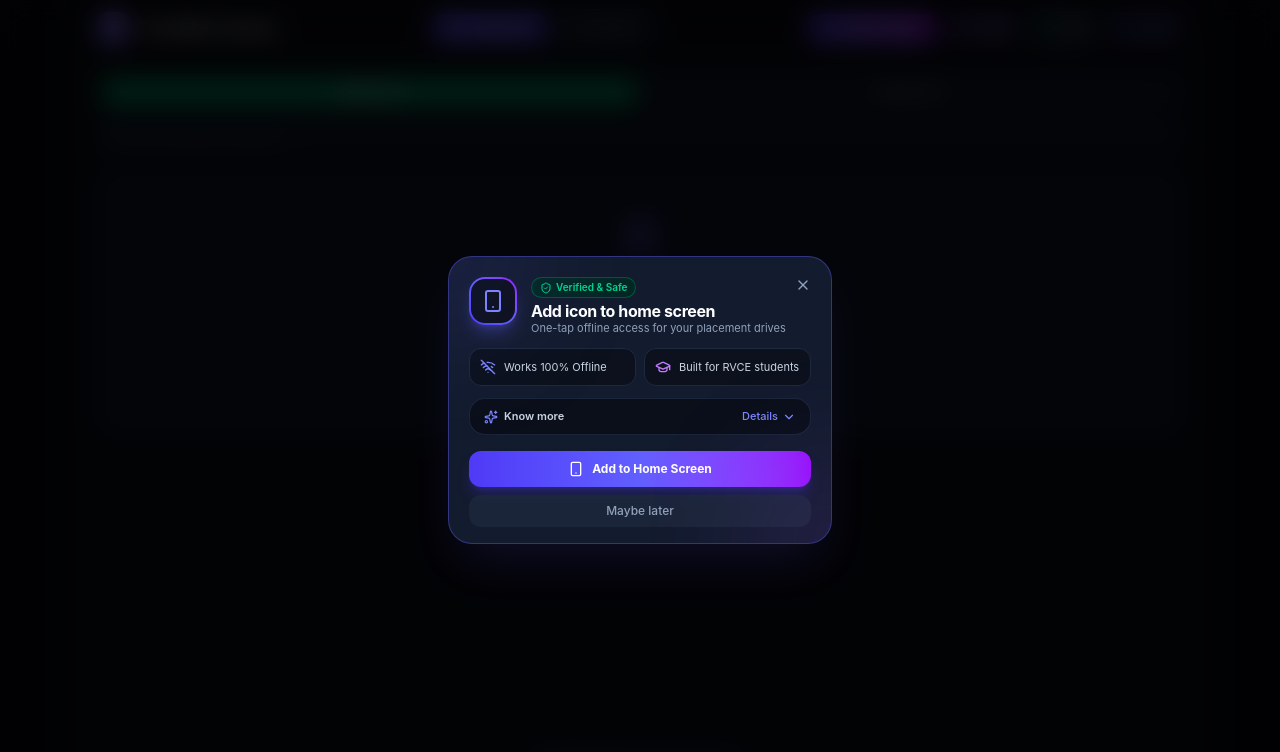
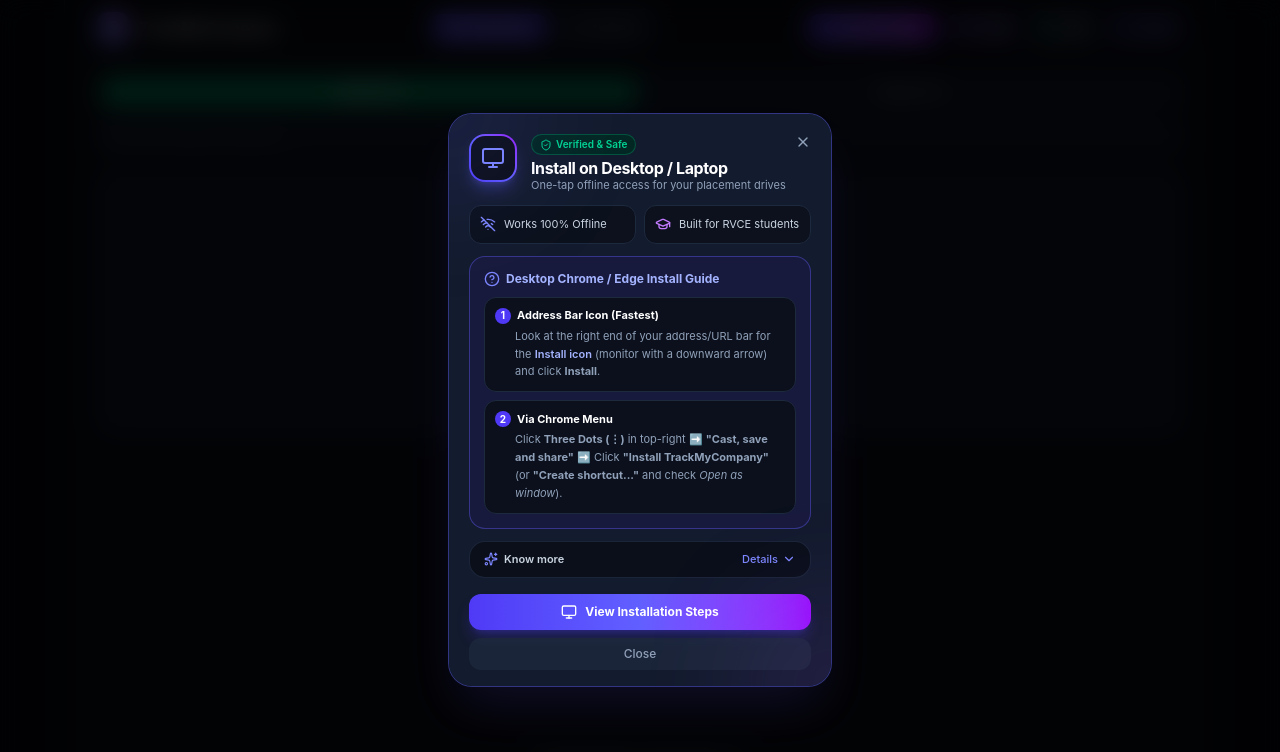
Before and after one commit to Shash-J/TrackMyCompany, a React (Vite) app: page / in a window 1280 px wide. Shown: the top 752 px of the page. Built offline with nearby package versions, Linux system fonts and the light colour scheme.

Commit message:
fix(install): auto-redirect HTTP to HTTPS, early capture install prompt, and add interactive multi-platform guidance

```diff
--- a/src/components/InstallPromptModal.tsx
+++ b/src/components/InstallPromptModal.tsx
@@ -10,8 +10,10 @@
   Sparkles,
   Lock,
   Share,
-  PlusSquare,
-  Code2
+  Code2,
+  Monitor,
+  AlertTriangle,
+  HelpCircle
 } from 'lucide-react';
 
 interface InstallPromptModalProps {
@@ -27,34 +29,49 @@
 }) => {
   const [isKnowMoreOpen, setIsKnowMoreOpen] = useState(false);
   const [isInstalling, setIsInstalling] = useState(false);
+  const [showManualGuide, setShowManualGuide] = useState(false);
 
   if (!isOpen) return null;
 
-  // Check if device is iOS (Safari doesn't support beforeinstallprompt)
+  // Platform detection
   const isIOS = typeof navigator !== 'undefined' && /iPad|iPhone|iPod/.test(navigator.userAgent) && !(window as any).MSStream;
+  const isAndroid = typeof navigator !== 'undefined' && /Android/i.test(navigator.userAgent);
+  const isDesktop = !isIOS && !isAndroid;
+
+  // Protocol detection: Chrome disables PWAs on insecure HTTP (showing "Not secure")
+  const isHttp = typeof window !== 'undefined' && window.location.protocol === 'http:' && window.location.hostname !== 'localhost' && window.location.hostname !== '127.0.0.1';
+
+  const handleSwitchToHttps = () => {
+    if (typeof window !== 'undefined') {
+      window.location.href = window.location.href.replace('http:', 'https:');
+    }
+  };
 
   const handleInstallClick = async () => {
+    // If on insecure HTTP, redirect to HTTPS where Chrome allows installation
+    if (isHttp) {
+      handleSwitchToHttps();
+      return;
+    }
+
     if (deferredPrompt) {
       setIsInstalling(true);
       try {
         await deferredPrompt.prompt();
         const choice = await deferredPrompt.userChoice;
-        if (choice.outcome === 'accepted') {
+        if (choice?.outcome === 'accepted') {
           console.log('[PWA] User accepted installation prompt');
         }
       } catch (err) {
         console.error('[PWA] Installation prompt failed:', err);
+        setShowManualGuide(true);
       } finally {
         setIsInstalling(false);
         onClose();
       }
     } else {
-      // If deferredPrompt is unavailable (e.g. desktop manual or iOS), show guide or auto-close
-      if (!isIOS) {
-        // Trigger browser's install if available or prompt guide
-        alert('To add to home screen, click the install icon in your browser address bar or menu (⋮) -> "Install app".');
-        onClose();
-      }
+      // If deferredPrompt is unavailable, smoothly reveal the in-modal step-by-step guide
+      setShowManualGuide(true);
     }
   };
 
@@ -64,7 +81,7 @@
       onClick={onClose}
     >
       <div
-        className="w-full max-w-sm bg-[#131B2E] border border-indigo-500/40 rounded-3xl shadow-2xl shadow-indigo-950/50 overflow-hidden flex flex-col text-left relative"
+        className="w-full max-w-sm bg-[#131B2E] border border-indigo-500/40 rounded-3xl shadow-2xl shadow-indigo-950/50 overflow-hidden flex flex-col text-left relative max-h-[92vh] overflow-y-auto"
         onClick={(e) => e.stopPropagation()}
       >
         {/* Glow ambient background effect */}
@@ -84,7 +101,11 @@
         <div className="p-5 pb-3 flex items-start gap-3.5">
           <div className="w-12 h-12 rounded-2xl bg-gradient-to-tr from-indigo-600 via-indigo-500 to-purple-600 p-0.5 shadow-lg shadow-indigo-500/30 shrink-0 flex items-center justify-center">
             <div className="w-full h-full bg-[#0B0F19] rounded-[14px] flex items-center justify-center">
-              <Smartphone className="w-6 h-6 text-indigo-400" />
+              {isDesktop ? (
+                <Monitor className="w-6 h-6 text-indigo-400" />
+              ) : (
+                <Smartphone className="w-6 h-6 text-indigo-400" />
+              )}
             </div>
           </div>
 
@@ -96,7 +117,7 @@
               </span>
             </div>
             <h3 className="text-base font-bold text-white tracking-tight leading-snug">
-              Add icon to home screen
+              {isDesktop ? 'Install on Desktop / Laptop' : 'Add icon to home screen'}
             </h3>
             <p className="text-[11px] text-slate-400 leading-tight">
               One-tap offline access for your placement drives
@@ -119,16 +140,75 @@
             </div>
           </div>
 
-          {/* iOS Safari Guided Notice (if on iPhone) */}
-          {isIOS && (
-            <div className="p-3 rounded-2xl bg-indigo-950/40 border border-indigo-500/30 text-xs text-slate-200 space-y-2">
-              <p className="font-semibold text-indigo-300 flex items-center gap-1.5 text-[11px]">
-                <Share className="w-3.5 h-3.5" /> How to install on iOS:
+          {/* Insecure HTTP Warning Banner */}
+          {isHttp && (
+            <div className="p-3.5 rounded-2xl bg-amber-950/60 border border-amber-500/50 text-amber-200 text-xs space-y-2.5 animate-fadeIn">
+              <div className="flex items-center gap-1.5 font-bold text-amber-300 text-xs">
+                <AlertTriangle className="w-4 h-4 text-amber-400 shrink-0" />
+                <span>Switch to Secure HTTPS to Install</span>
+              </div>
+              <p className="text-[11px] text-amber-200/90 leading-relaxed">
+                Your browser shows <strong>&quot;Not secure&quot;</strong>. Google Chrome strictly disables app installation on unencrypted HTTP. Tap below to switch to encrypted HTTPS.
               </p>
-              <ol className="text-[11px] text-slate-300 space-y-1 list-decimal list-inside leading-relaxed">
-                <li>Tap the <strong className="text-white">Share</strong> button below in Safari.</li>
-                <li>Scroll down and tap <strong className="text-white flex-inline items-center gap-1"><PlusSquare className="w-3 h-3 inline" /> Add to Home Screen</strong>.</li>
-              </ol>
+              <button
+                type="button"
+                onClick={handleSwitchToHttps}
+                className="w-full py-2 px-3 bg-amber-500 hover:bg-amber-400 text-slate-950 text-xs font-bold rounded-xl transition-colors cursor-pointer shadow-md"
+              >
+                Switch to Secure HTTPS Now
+              </button>
+            </div>
+          )}
+
+          {/* Interactive Guided Installation (shown on iOS or when manual guide requested or deferredPrompt missing) */}
+          {(isIOS || showManualGuide || (!deferredPrompt && !isHttp)) && (
+            <div className="p-3.5 rounded-2xl bg-indigo-950/50 border border-indigo-500/40 text-xs text-slate-200 space-y-2.5 animate-fadeIn">
+              <div className="flex items-center justify-between text-indigo-300 font-bold text-xs">
+                <span className="flex items-center gap-1.5">
+                  <HelpCircle className="w-4 h-4 text-indigo-400" />
+                  {isDesktop ? 'Desktop Chrome / Edge Install Guide' : isIOS ? 'Apple Safari Install Guide' : 'Android Chrome Install Guide'}
+                </span>
+              </div>
+
+              {isDesktop && (
+                <div className="space-y-2 text-[11px] text-slate-300">
+                  <div className="p-2.5 rounded-xl bg-[#0B0F19]/90 border border-slate-800 space-y-1">
+                    <strong className="text-white flex items-center gap-1.5">
+                      <span className="w-4 h-4 rounded-full bg-indigo-600 text-[10px] flex items-center justify-center text-white shrink-0">1</span>
+                      Address Bar Icon (Fastest)
+                    </strong>
+                    <p className="text-slate-400 leading-relaxed pl-5">
+                      Look at the right end of your address/URL bar for the <span className="text-indigo-300 font-semibold">Install icon</span> (monitor with a downward arrow) and click <strong>Install</strong>.
+                    </p>
+                  </div>
+
+                  <div className="p-2.5 rounded-xl bg-[#0B0F19]/90 border border-slate-800 space-y-1">
+                    <strong className="text-white flex items-center gap-1.5">
+                      <span className="w-4 h-4 rounded-full bg-indigo-600 text-[10px] flex items-center justify-center text-white shrink-0">2</span>
+                      Via Chrome Menu
+                    </strong>
+                    <p className="text-slate-400 leading-relaxed pl-5">
+                      Click <strong>Three Dots (⋮)</strong> in top-right ➡️ <strong>&quot;Cast, save and share&quot;</strong> ➡️ Click <strong>&quot;Install TrackMyCompany&quot;</strong> (or <strong>&quot;Create shortcut...&quot;</strong> and check <em>Open as window</em>).
+                    </p>
+                  </div>
+                </div>
+              )}
+
+              {isAndroid && (
+                <ol className="text-[11px] text-slate-300 space-y-1.5 list-decimal list-inside leading-relaxed">
+                  <li>Tap the <strong>Three Dots (⋮)</strong> menu in the top-right corner of Chrome.</li>
+                  <li>Tap <strong>&quot;Install app&quot;</strong> or <strong>&quot;Add to Home screen&quot;</strong>.</li>
+                  <li>Confirm by tapping <strong>Add / Install</strong>.</li>
+                </ol>
+              )}
+
+              {isIOS && (
+                <ol className="text-[11px] text-slate-300 space-y-1.5 list-decimal list-inside leading-relaxed">
+                  <li>Tap the <strong>Share</strong> button <Share className="w-3 h-3 inline text-indigo-400 mx-0.5" /> at the bottom in Safari.</li>
+                  <li>Scroll down and tap <strong>Add to Home Screen</strong>.</li>
+                  <li>Tap <strong>Add</strong> in the top-right corner.</li>
+                </ol>
+              )}
             </div>
           )}
 
@@ -158,7 +238,7 @@
                 <div className="flex items-start gap-2">
                   <Lock className="w-3.5 h-3.5 text-emerald-400 shrink-0 mt-0.5" />
                   <p className="leading-relaxed">
-                    <strong className="text-emerald-400">100% Safe & Secure:</strong> No passwords, no login, and zero external tracking. All data is saved exclusively inside your phone's private IndexedDB storage.
+                    <strong className="text-emerald-400">100% Safe & Secure:</strong> No passwords, no login, and zero external tracking. All data is saved exclusively inside your browser's private IndexedDB storage.
                   </p>
                 </div>
 
@@ -188,15 +268,33 @@
 
           {/* Action Buttons */}
           <div className="space-y-2 pt-1">
-            {!isIOS && (
+            {isHttp ? (
+              <button
+                type="button"
+                onClick={handleSwitchToHttps}
+                className="w-full py-2.5 px-4 bg-amber-500 hover:bg-amber-400 text-slate-950 text-xs font-bold rounded-xl shadow-lg transition-all flex items-center justify-center gap-2 cursor-pointer"
+              >
+                <AlertTriangle className="w-4 h-4" />
+                <span>Switch to Secure HTTPS to Enable Install</span>
+              </button>
+            ) : deferredPrompt ? (
               <button
                 type="button"
                 onClick={handleInstallClick}
                 disabled={isInstalling}
                 className="w-full py-2.5 px-4 bg-gradient-to-r from-indigo-600 via-indigo-500 to-purple-600 hover:from-indigo-500 hover:to-purple-500 active:scale-[0.98] text-white text-xs font-bold rounded-xl shadow-lg shadow-indigo-600/30 transition-all flex items-center justify-center gap-2 cursor-pointer disabled:opacity-50"
               >
-                <Smartphone className="w-4 h-4" />
-                <span>{isInstalling ? 'Installing...' : 'Add to Home Screen'}</span>
+                {isDesktop ? <Monitor className="w-4 h-4" /> : <Smartphone className="w-4 h-4" />}
+                <span>{isInstalling ? 'Installing...' : isDesktop ? 'Install App on Desktop' : 'Add to Home Screen'}</span>
+              </button>
+            ) : (
+              <button
+                type="button"
+                onClick={() => setShowManualGuide(true)}
+                className="w-full py-2.5 px-4 bg-gradient-to-r from-indigo-600 via-indigo-500 to-purple-600 hover:from-indigo-500 hover:to-purple-500 active:scale-[0.98] text-white text-xs font-bold rounded-xl shadow-lg shadow-indigo-600/30 transition-all flex items-center justify-center gap-2 cursor-pointer"
+              >
+                {isDesktop ? <Monitor className="w-4 h-4" /> : <Smartphone className="w-4 h-4" />}
+                <span>{showManualGuide ? 'See Steps Above' : 'View Installation Steps'}</span>
               </button>
             )}
 
@@ -205,7 +303,7 @@
               onClick={onClose}
               className="w-full py-2 px-4 bg-slate-800/80 hover:bg-slate-800 text-slate-400 hover:text-slate-200 text-xs font-medium rounded-xl transition-colors cursor-pointer"
             >
-              Maybe later
+              Close
             </button>
           </div>
 
```
Also changed, not shown: index.html (+15 -0 lines), src/App.tsx (+15 -0 lines), 1 other file (tests, documents, lock files or other folders).
